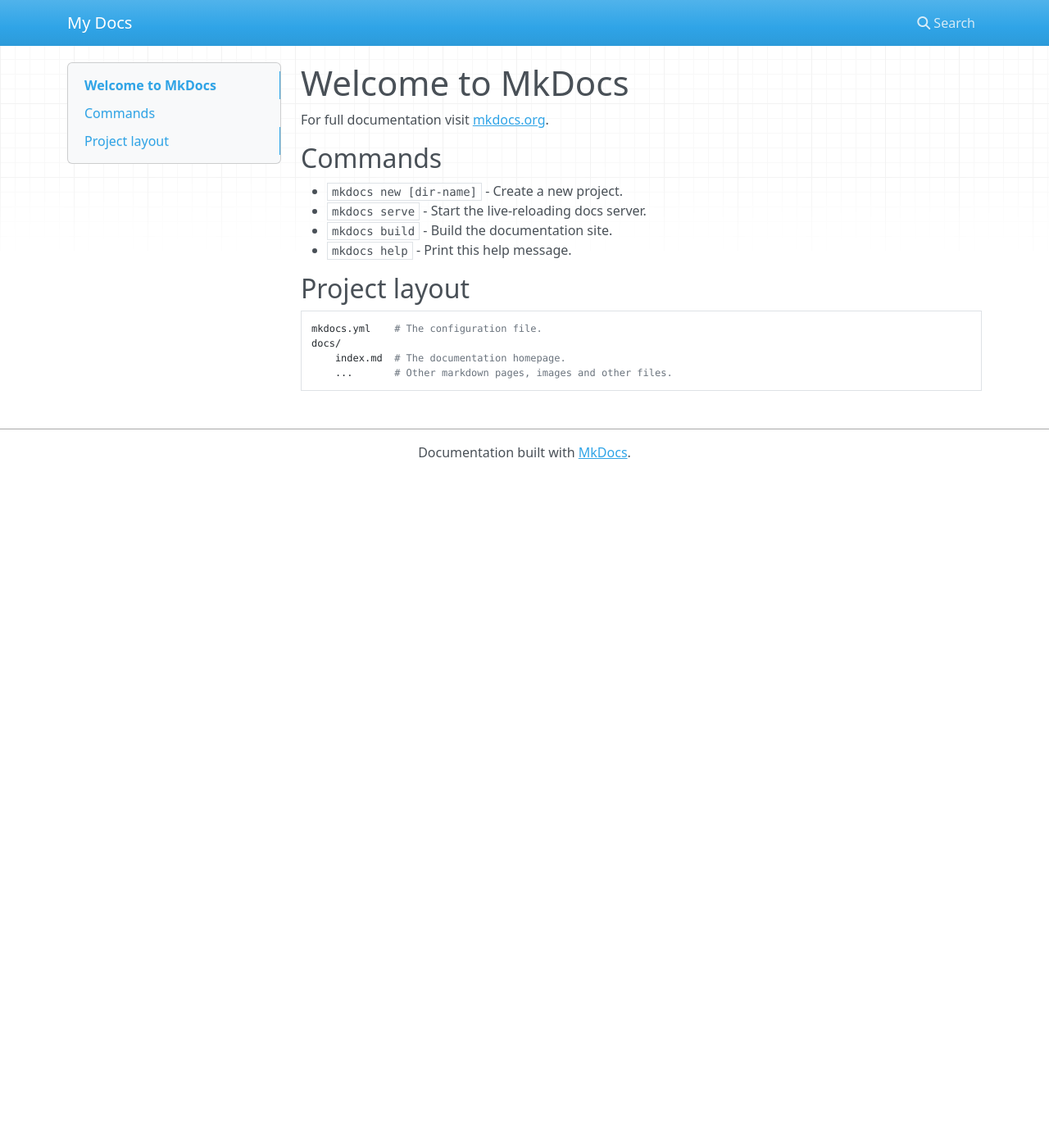
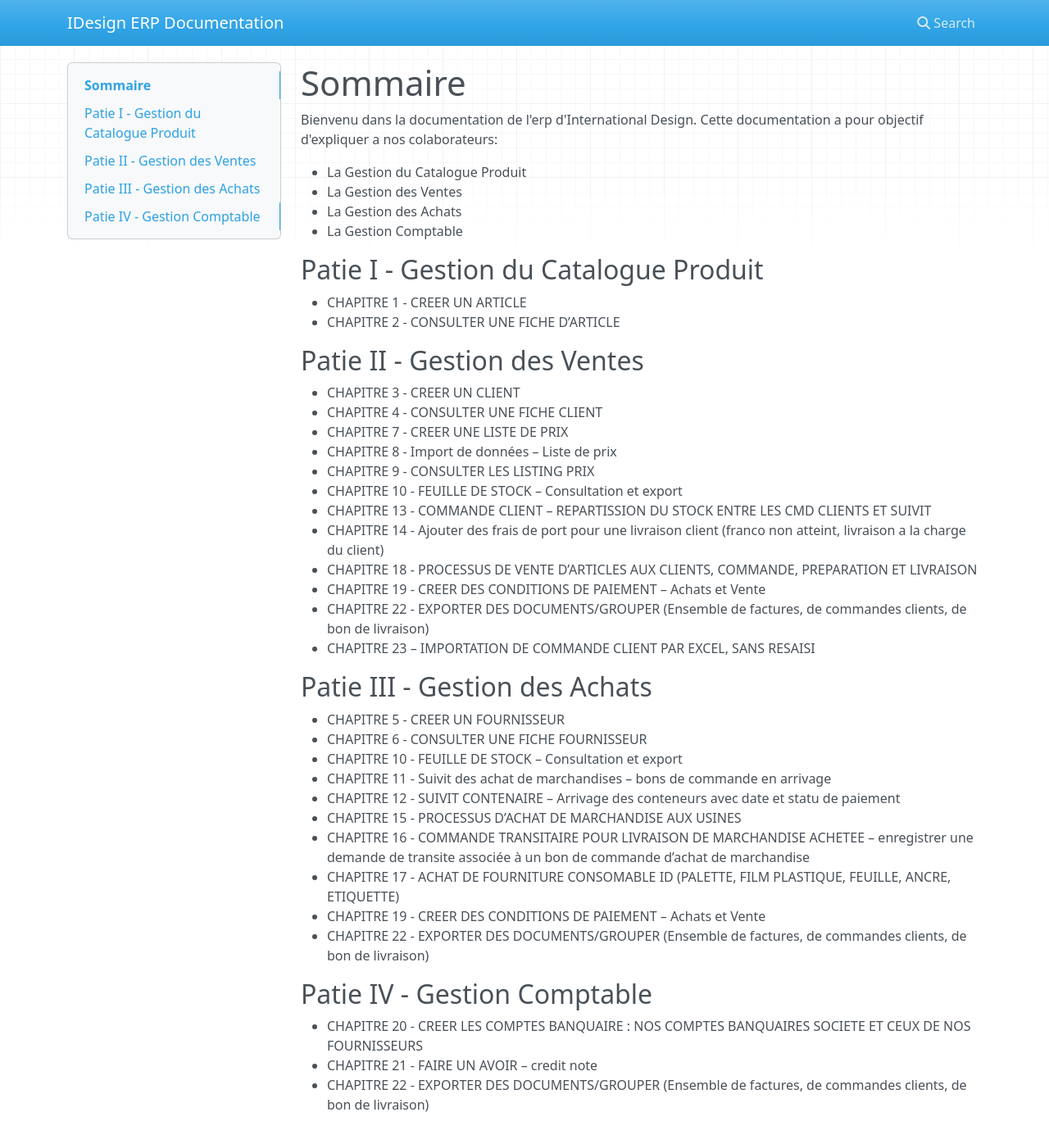
Before and after one commit to sathouel/idesign_erp_doc, an MkDocs documentation site: the page built from docs/index.md, in a window 1280 px wide and 1400 px high. Shown: the top 1396 px of the window at 82% size. Built offline with MkDocs 1.6.1, drawn with Linux system fonts in a browser that asks for light colours; nearby versions of some CDN libraries.

Commit message:
sommaire added

```diff
--- a/docs/index.md
+++ b/docs/index.md
@@ -1,17 +1,48 @@
-# Welcome to MkDocs
+# Sommaire
 
-For full documentation visit [mkdocs.org](https://mkdocs.org).
+Bienvenu dans la documentation de l'erp d'International Design.
+Cette documentation a pour objectif d'expliquer a nos colaborateurs:
 
-## Commands
+* La Gestion du Catalogue Produit
+* La Gestion des Ventes
+* La Gestion des Achats
+* La Gestion Comptable
 
-* `mkdocs new [dir-name]` - Create a new project.
-* `mkdocs serve` - Start the live-reloading docs server.
-* `mkdocs build` - Build the documentation site.
-* `mkdocs help` - Print this help message.
+## Patie I - Gestion du Catalogue Produit
 
-## Project layout
+* CHAPITRE 1 - CREER UN ARTICLE
+* CHAPITRE 2 - CONSULTER UNE FICHE D’ARTICLE
 
-    mkdocs.yml    # The configuration file.
-    docs/
-        index.md  # The documentation homepage.
-        ...       # Other markdown pages, images and other files.
+## Patie II - Gestion des Ventes
+
+* CHAPITRE 3 - CREER UN CLIENT
+* CHAPITRE 4 - CONSULTER UNE FICHE CLIENT
+* CHAPITRE 7 - CREER UNE LISTE DE PRIX
+* CHAPITRE 8 - Import de données – Liste de prix
+* CHAPITRE 9 - CONSULTER LES LISTING PRIX
+* CHAPITRE 10 - FEUILLE DE STOCK – Consultation et export
+* CHAPITRE 13 - COMMANDE CLIENT – REPARTISSION DU STOCK ENTRE LES CMD CLIENTS ET SUIVIT
+* CHAPITRE 14 - Ajouter des frais de port pour une livraison client (franco non atteint, livraison a la charge du client)
+* CHAPITRE 18 - PROCESSUS DE VENTE D’ARTICLES AUX CLIENTS, COMMANDE, PREPARATION ET LIVRAISON
+* CHAPITRE 19 - CREER DES CONDITIONS DE PAIEMENT – Achats et Vente
+* CHAPITRE 22 - EXPORTER DES DOCUMENTS/GROUPER (Ensemble de factures, de commandes clients, de bon de livraison)
+* CHAPITRE 23 – IMPORTATION DE COMMANDE CLIENT PAR EXCEL, SANS RESAISI
+
+## Patie III - Gestion des Achats
+
+* CHAPITRE 5 - CREER UN FOURNISSEUR
+* CHAPITRE 6 - CONSULTER UNE FICHE FOURNISSEUR
+* CHAPITRE 10 - FEUILLE DE STOCK – Consultation et export
+* CHAPITRE 11 - Suivit des achat de marchandises – bons de commande en arrivage
+* CHAPITRE 12 - SUIVIT CONTENAIRE – Arrivage des conteneurs avec date et statu de paiement
+* CHAPITRE 15 - PROCESSUS D’ACHAT DE MARCHANDISE AUX USINES
+* CHAPITRE 16 - COMMANDE TRANSITAIRE POUR LIVRAISON DE MARCHANDISE ACHETEE – enregistrer une demande de transite associée à un bon de commande d’achat de marchandise
+* CHAPITRE 17 - ACHAT DE FOURNITURE CONSOMABLE ID (PALETTE, FILM PLASTIQUE, FEUILLE, ANCRE, ETIQUETTE)
+* CHAPITRE 19 - CREER DES CONDITIONS DE PAIEMENT – Achats et Vente
+* CHAPITRE 22 - EXPORTER DES DOCUMENTS/GROUPER (Ensemble de factures, de commandes clients, de bon de livraison)
+
+## Patie IV - Gestion Comptable
+
+* CHAPITRE 20 - CREER LES COMPTES BANQUAIRE : NOS COMPTES BANQUAIRES SOCIETE ET CEUX DE NOS FOURNISSEURS
+* CHAPITRE 21 - FAIRE UN AVOIR – credit note
+* CHAPITRE 22 - EXPORTER DES DOCUMENTS/GROUPER (Ensemble de factures, de commandes clients, de bon de livraison)
--- a/mkdocs.yml
+++ b/mkdocs.yml
@@ -1 +1 @@
-site_name: My Docs
+site_name: IDesign ERP Documentation
```
